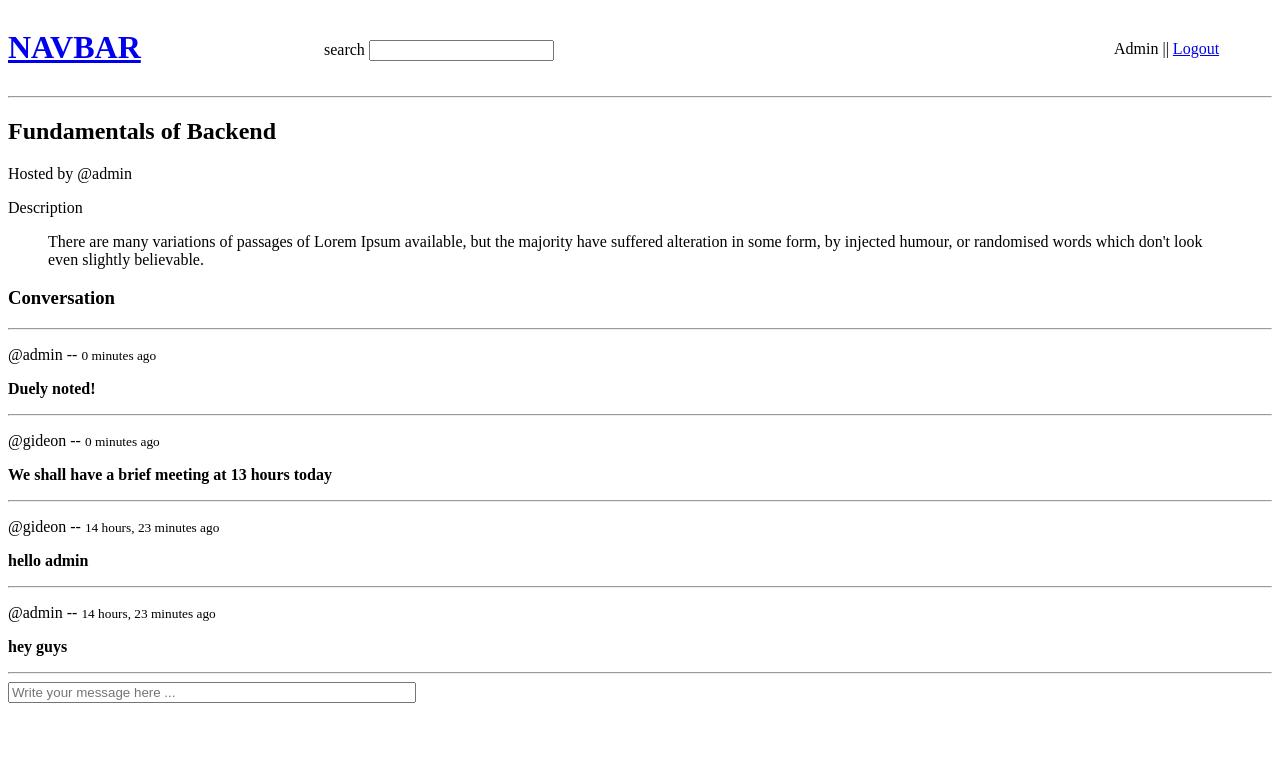
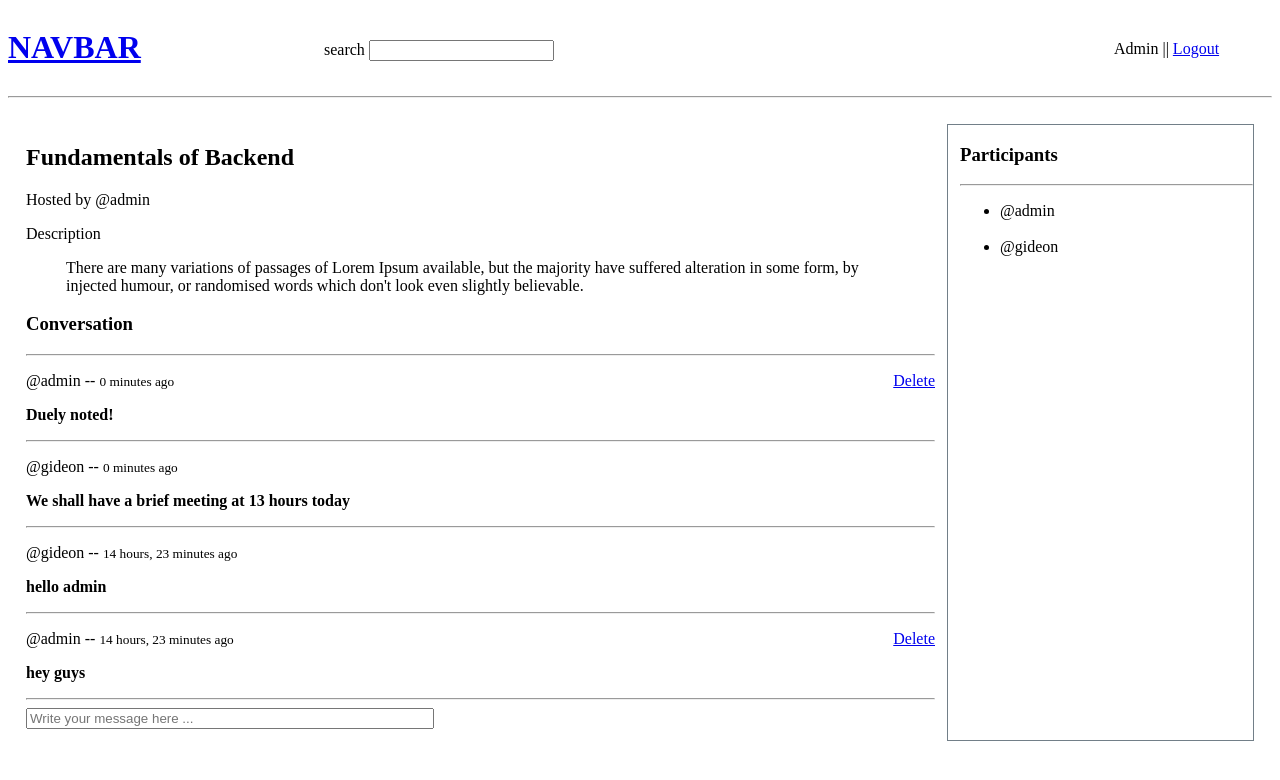
Before and after one commit to Gideon-Tee/LearniSphere, a Django app: page /room/2 in a window 1280 px wide. Shown: the top 780 px of the page. Run offline with Django 5.2, Linux system fonts and the light colour scheme; a user stored in the database is signed in; data comes from the database, SQL or seed files in the repository; both versions use the stored data as it was after the commit.

Commit message:
room messaging functionality

```diff
--- a/LearniSphere/core/models.py
+++ b/LearniSphere/core/models.py
@@ -14,7 +14,7 @@ class Room(models.Model):
     topic = models.ForeignKey(Topic, on_delete=models.SET_NULL, null=True)
     name = models.CharField(max_length=200)
     description = models.TextField(null=True, blank=True)
-    # participants =
+    participants = models.ManyToManyField(User, related_name='participants', blank=True)
     updated = models.DateTimeField(auto_now=True)
     created = models.DateTimeField(auto_now_add=True)
 
--- a/LearniSphere/core/templates/core/room.html
+++ b/LearniSphere/core/templates/core/room.html
@@ -2,6 +2,26 @@
 
 
 {% block content %}
+
+<style>
+    .room-container {
+        display: grid;
+        grid-template-columns: 3fr 1fr;
+        padding: 18px;
+    }
+    .room-details {
+        padding-bottom: 12px;
+        margin-right: 12px;
+    }
+    .room-participants {
+        border: 1px rgb(114, 127, 136) solid;
+        padding-left: 12px;
+    }
+</style>
+
+<div class="room-container">
+
+    <div class="room-details">
         <h2>{{room.name}}</h2>
 
         <div>
@@ -11,20 +31,27 @@
                 {{room.description}}
             </blockquote>
         </div>
-
         <h3>Conversation</h3><hr>
         <div class="comment-wrapper">
 
             {% for message in room_messages reversed %}
                 <div>
-                <p>@{{message.user}} -- <small>{{message.created | timesince}} ago</small> </p>
+                    <p>
+                        @{{message.user}} -- <small>{{message.created | timesince}} ago</small>
+
+                        {% if message.user == request.user %}
+                        <span style="float: right;"><a href="{% url 'delete-message' message.id %}">Delete</a></span>
+
+                        {% endif %}
+
+                    </p>
                     <p style="font-weight: bold;">{{message}}</p>
                     <hr>
                 </div>
             {% endfor %}
 
         </div>
-
+        {% if user.is_authenticated %}
         <div class="comment-form">
             <form action="" method="post">
                 {% csrf_token %}
@@ -32,4 +59,21 @@
                 <input type="text" name="message" placeholder="Write your message here ..." style="width: 400px;">
             </form>
         </div>
+
+        {% endif %}
+
+    </div>
+
+    <div class="room-participants">
+        <h3>Participants</h3> <hr>
+
+        <ul>
+        {% for participant in participants %}
+            <li>@{{participant.username}}</li> <br>
+        {% endfor %}
+        </ul>
+
+    </div>
+
+</div>
 {% endblock content %}
--- a/LearniSphere/core/urls.py
+++ b/LearniSphere/core/urls.py
@@ -12,4 +12,5 @@ urlpatterns = [
     path('create-room', views.create_room, name='create-room'),
     path('update-room/<int:pk>', views.update_room, name='update-room'),
     path('delete-room/<int:pk>', views.delete_room, name='delete-room'),
+    path('delete-message/<int:pk>', views.delete_message, name='delete-message'),
 ]
--- a/LearniSphere/core/views.py
+++ b/LearniSphere/core/views.py
@@ -28,9 +28,18 @@ def home(request):
     return render(request, 'core/home.html', context)
 
 
+def delete_message(request, pk):
+    message = Message.objects.get(id=pk)
+    room = message.room.id
+    message.delete()
+
+    return redirect('room', room)
+
+
 def room(request, pk):
     room = Room.objects.get(id=int(pk))
     room_messages = room.message_set.all()
+    participants = room.participants.all()
 
     if request.method == 'POST':
         new_message = request.POST['message']
@@ -41,12 +50,14 @@ def room(request, pk):
                 room = room,
                 body = new_message
             )
+            room.participants.add(request.user)
             return redirect('room', pk=room.id)
 
 
     context = {
         'room': room,
-        'room_messages': room_messages
+        'room_messages': room_messages,
+        'participants': participants
     }
     return render(request, 'core/room.html', context)
 
```
Also changed, not shown: LearniSphere/core/migrations/0003_alter_room_options_room_participants.py (added), LearniSphere/db.sqlite3. Lines whose indentation alone changed are shown as unchanged.
